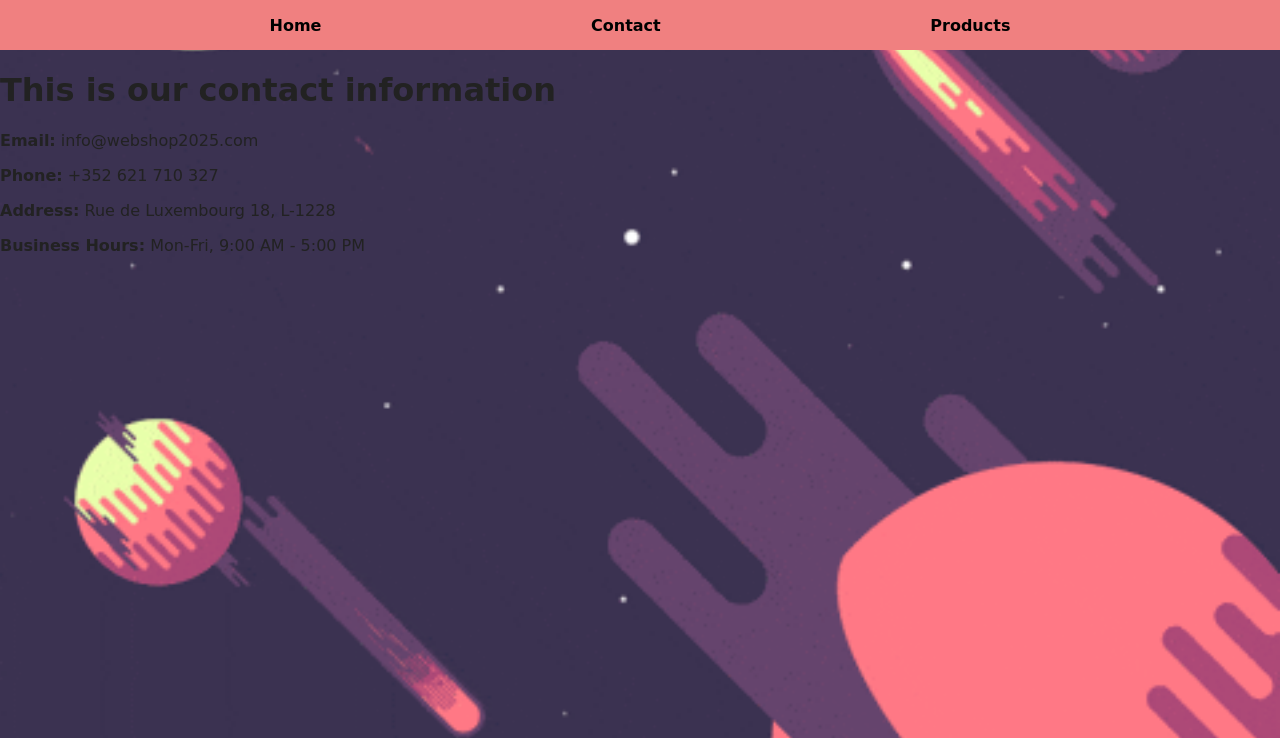
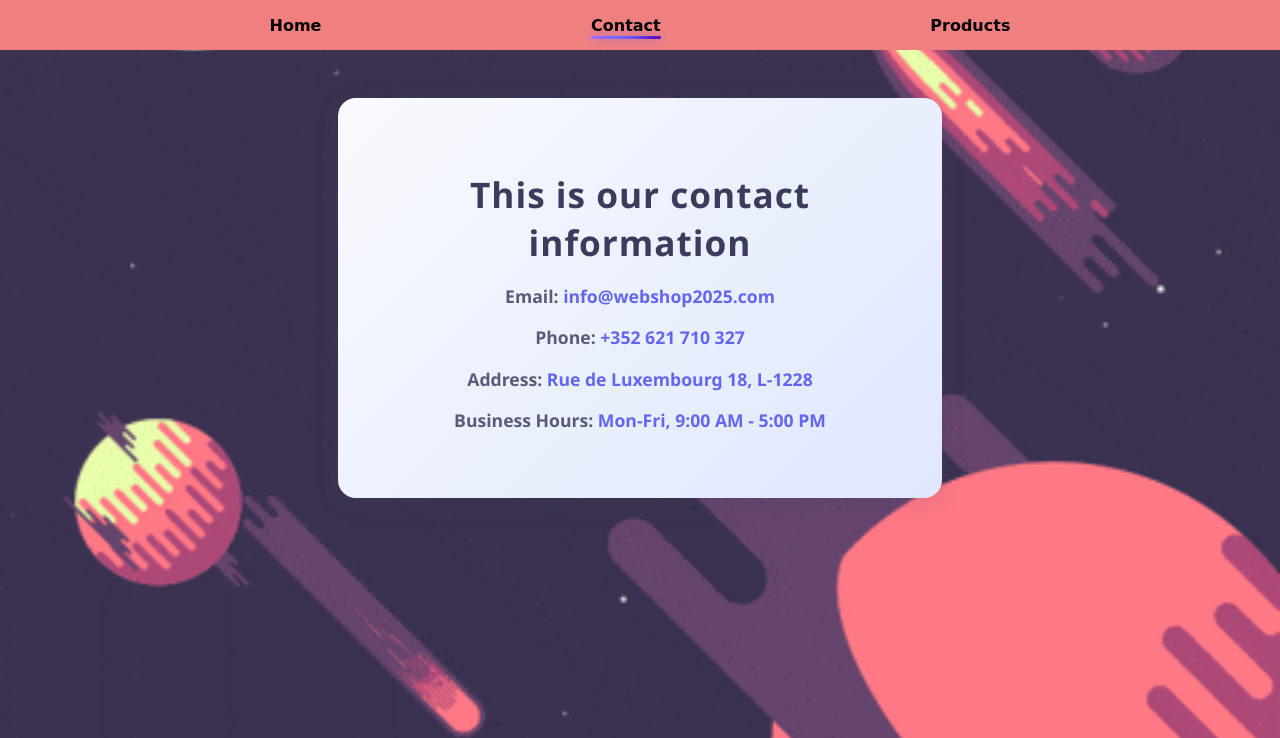
Before and after one commit to KalAn855/MyRepo2025-2026, a PHP site: page /Contact.php in a window 1280 px wide. Shown: the top 738 px of the page. Run offline with PHP 8.4, Linux system fonts and the light colour scheme.

Commit message:
The latest

```diff
--- a/WebShop-2025-2026/CommonCode.php
+++ b/WebShop-2025-2026/CommonCode.php
@@ -1,13 +1,11 @@
 <?php
 
-function NavigationBar() {
+function NavigationBar($scallingPage) {
 ?>
     <div class="navBar">
-        <a href="Home.php">Home</a>
-        <a href="Contact.php">Contact</a>
-        <a href="Products.php">Products</a>
+        <a <?php if ($scallingPage == "Home") print "class='highlight'"; ?> href="Home.php">Home</a>
+        <a <?php if ($scallingPage == "Contact") print "class='highlight'"; ?> href="Contact.php">Contact</a>
+        <a <?php if ($scallingPage == "Products") print "class='highlight'"; ?> href="Products.php">Products</a>
     </div>
 <?php
 }
-
-?>
--- a/WebShop-2025-2026/Contact.php
+++ b/WebShop-2025-2026/Contact.php
@@ -9,14 +9,24 @@
 <body>
     <?php
     include_once ("CommonCode.php");
-    NavigationBar();
+    NavigationBar("Contact");
     ?>
-    <h1>This is our contact information</h1>
-    <div class="contact-info">
-        <p><strong>Email:</strong> info@webshop2025.com</p>
-        <p><strong>Phone:</strong> +352 621 710 327</p>
-        <p><strong>Address:</strong> Rue de Luxembourg 18, L-1228</p>
-        <p><strong>Business Hours:</strong> Mon-Fri, 9:00 AM - 5:00 PM</p>
+    <div class="welcome" style="background: linear-gradient(135deg, #f8fafc 0%, #e0e7ff 100%); border-radius: 18px; box-shadow: 0 6px 24px rgba(60,72,100,0.12); padding: 48px 32px; margin: 48px auto 0 auto; max-width: 540px; text-align: center;">
+        <h1 style="font-family: 'Segoe UI', Arial, sans-serif; font-size: 2.2rem; color: #3b3b5c; margin-bottom: 18px; letter-spacing: 1px;">
+            This is our contact information
+        </h1>
+        <p style="font-family: 'Segoe UI', Arial, sans-serif; font-size: 1.1rem; color: #5a5a7a; margin-bottom: 12px;">
+            <strong>Email:</strong> <span style="color: #6366f1; font-weight: 600;">info@webshop2025.com</span>
+        </p>
+        <p style="font-family: 'Segoe UI', Arial, sans-serif; font-size: 1.1rem; color: #5a5a7a; margin-bottom: 12px;">
+            <strong>Phone:</strong> <span style="color: #6366f1; font-weight: 600;">+352 621 710 327</span>
+        </p>
+        <p style="font-family: 'Segoe UI', Arial, sans-serif; font-size: 1.1rem; color: #5a5a7a; margin-bottom: 12px;">
+            <strong>Address:</strong> <span style="color: #6366f1; font-weight: 600;">Rue de Luxembourg 18, L-1228</span>
+        </p>
+        <p style="font-family: 'Segoe UI', Arial, sans-serif; font-size: 1.1rem; color: #5a5a7a;">
+            <strong>Business Hours:</strong> <span style="color: #6366f1; font-weight: 600;">Mon-Fri, 9:00 AM - 5:00 PM</span>
+        </p>
     </div>
 </body>
 </html>
--- a/WebShop-2025-2026/ShopStyles.css
+++ b/WebShop-2025-2026/ShopStyles.css
@@ -12,6 +12,23 @@
 }
 .navBar a:hover{
     color: rgb(45, 66, 250);
+}
+
+.highlight {
+    color: #caa8ff;
+    position: relative;
+}
+
+.highlight::after {
+    content: "";
+    position: absolute;
+    left: 0;
+    bottom: -4px;
+    width: 100%;
+    height: 3px;
+    background: linear-gradient(90deg, #a36bff, #6c63ff, #5900bf);
+    box-shadow: 0 0 10px rgba(108, 99, 255, 0.6);
+    border-radius: 2px;
 }
 .shoes {
     display: grid;
```
Also changed, not shown: WebShop-2025-2026/Home.php (+8 -4 lines), WebShop-2025-2026/Products.php (+7 -2 lines).
